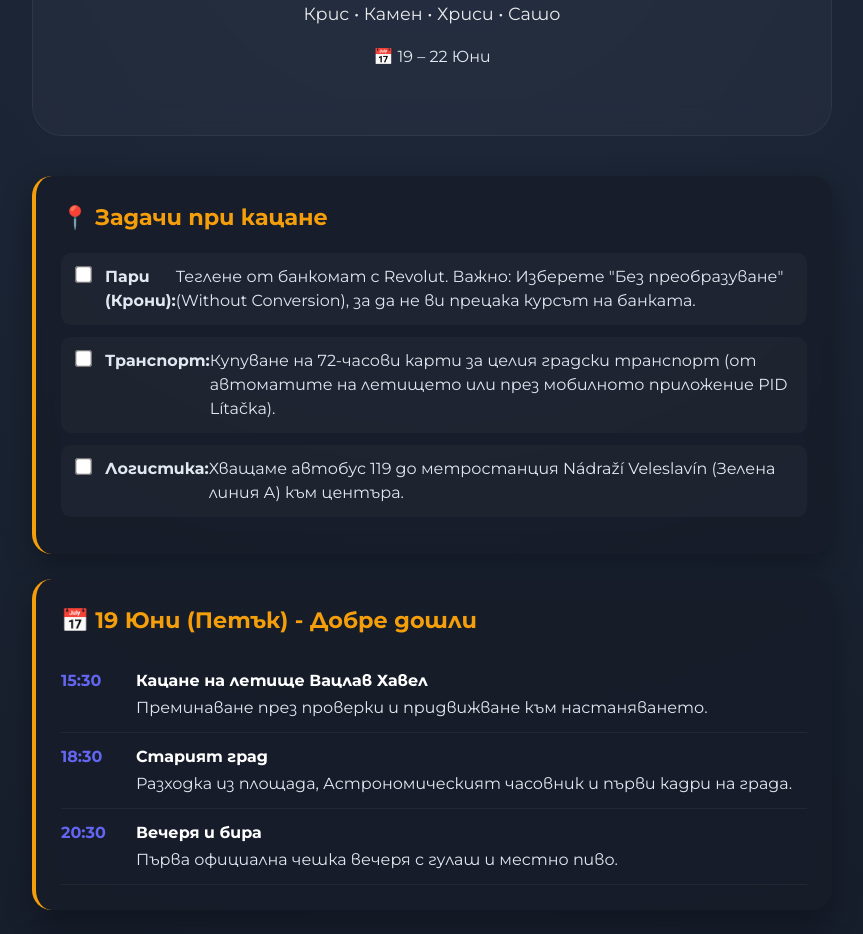
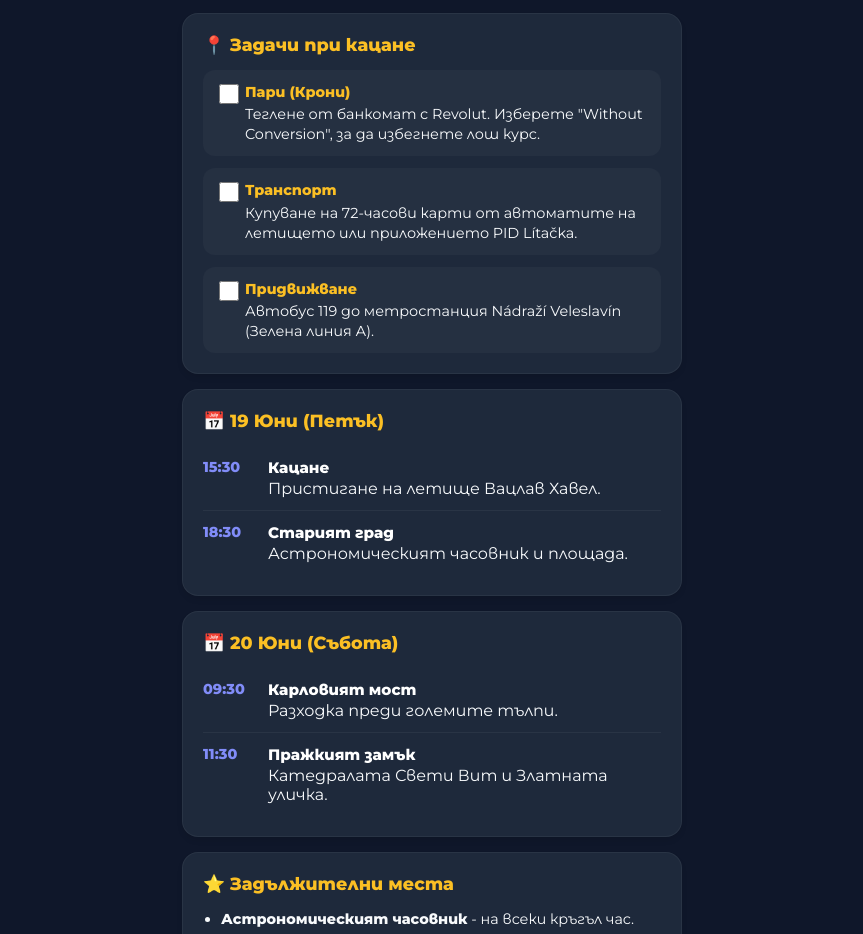
Before and after one commit to Krizerion/prague-trip, a plain HTML site: page index.html in a window 1280 px wide. Shown: the part 142-1076 px from the top of the page, without its empty margins (208-1071 px from the left). Drawn offline with Linux system fonts and the light colour scheme.

Commit message:
Update index.html

```diff
--- a/index.html
+++ b/index.html
@@ -2,82 +2,152 @@
 <html lang="bg">
 <head>
     <meta charset="UTF-8">
-    <meta name="viewport" content="width=device-width, initial-scale=1.0">
-    <title>Прага 2026 | План на пътуването</title>
-    <link href="https://fonts.googleapis.com/css2?family=Montserrat:wght@300;400;700;900&display=swap" rel="stylesheet">
+    <meta name="viewport" content="width=device-width, initial-scale=1.0, maximum-scale=1.0, user-scalable=no">
+    <title>Прага 2026</title>
+    <link href="https://fonts.googleapis.com/css2?family=Montserrat:wght@400;600;800&display=swap" rel="stylesheet">
     <style>
         :root {
-            --bg: #0b0e14;
-            --card: rgba(23, 28, 41, 0.8);
-            --accent: #f59e0b;
-            --text: #e2e8f0;
-            --secondary: #6366f1;
+            --bg: #0f172a;
+            --card: #1e293b;
+            --accent: #fbbf24;
+            --text: #f8fafc;
+            --secondary: #818cf8;
         }
 
         body {
             font-family: 'Montserrat', sans-serif;
-            background: radial-gradient(circle at top, #1e293b 0%, #0b0e14 100%);
+            background-color: var(--bg);
             color: var(--text);
             margin: 0;
-            padding: 15px;
-            line-height: 1.5;
+            padding: 10px;
+            -webkit-font-smoothing: antialiased;
         }
 
-        .container { max-width: 800px; margin: 0 auto; }
+        .container {
+            max-width: 500px;
+            margin: 0 auto;
+        }
 
         header {
             text-align: center;
-            padding: 50px 20px;
-            background: rgba(255, 255, 255, 0.03);
-            backdrop-filter: blur(15px);
-            border-radius: 30px;
-            margin-bottom: 40px;
-            border: 1px solid rgba(255, 255, 255, 0.05);
+            padding: 30px 10px;
+            margin-bottom: 20px;
         }
 
-        h1 { margin: 0; font-weight: 900; font-size: 2.8rem; letter-spacing: 2px; color: var(--accent); }
-        .crew { font-size: 1.1rem; opacity: 0.9; margin-top: 10px; font-weight: 400; color: #fff; }
+        h1 {
+            margin: 0;
+            font-weight: 800;
+            font-size: 2rem;
+            color: var(--accent);
+            letter-spacing: 1px;
+        }
+
+        .crew {
+            font-size: 0.9rem;
+            opacity: 0.8;
+            margin-top: 8px;
+            font-weight: 400;
+        }
 
         .card {
             background: var(--card);
-            backdrop-filter: blur(10px);
-            border-radius: 20px;
-            padding: 25px;
-            margin-bottom: 25px;
-            border-left: 4px solid var(--accent);
-            box-shadow: 0 10px 30px rgba(0,0,0,0.3);
+            border-radius: 16px;
+            padding: 20px;
+            margin-bottom: 15px;
+            box-shadow: 0 4px 6px -1px rgba(0, 0, 0, 0.1);
+            border: 1px solid rgba(255,255,255,0.05);
         }
 
-        h2 { color: var(--accent); margin-top: 0; font-size: 1.4rem; display: flex; align-items: center; }
+        h2 {
+            color: var(--accent);
+            margin: 0 0 15px 0;
+            font-size: 1.1rem;
+            display: flex;
+            align-items: center;
+            gap: 8px;
+        }
+
+        /* Оптимизиран списък със задачи */
+        .todo-list {
+            display: flex;
+            flex-direction: column;
+            gap: 12px;
+        }
 
         .todo-item {
-            display: flex;
-            align-items: flex-start;
-            margin-bottom: 12px;
+            display: grid;
+            grid-template-columns: 30px 1fr;
+            align-items: start;
+            background: rgba(255,255,255,0.03);
             padding: 12px;
-            background: rgba(255,255,255,0.03);
-            border-radius: 10px;
+            border-radius: 12px;
         }
 
-        .todo-item input { margin-right: 15px; transform: scale(1.3); accent-color: var(--accent); }
+        .todo-item input {
+            width: 20px;
+            height: 20px;
+            margin-top: 2px;
+            accent-color: var(--accent);
+        }
 
-        .schedule-row {
+        .todo-text {
+            font-size: 0.9rem;
+            line-height: 1.4;
+        }
+
+        .todo-text b {
+            color: var(--accent);
+            display: block;
+            margin-bottom: 2px;
+        }
+
+        /* Програма по часове */
+        .schedule-item {
             display: flex;
+            gap: 15px;
             padding: 12px 0;
             border-bottom: 1px solid rgba(255,255,255,0.05);
         }
 
-        .time { min-width: 75px; font-weight: 700; color: var(--secondary); }
-        .event { flex: 1; }
-        .event strong { display: block; color: #fff; margin-bottom: 3px; }
+        .schedule-item:last-child { border: none; }
 
-        .must-visit { border-left-color: #ef4444; }
-        .extra { border-left-color: #10b981; }
+        .time {
+            font-weight: 700;
+            color: var(--secondary);
+            font-size: 0.9rem;
+            min-width: 50px;
+        }
 
-        ul { padding-left: 20px; }
-        li { margin-bottom: 10px; }
+        .details b {
+            display: block;
+            font-size: 0.95rem;
+            color: #fff;
+            margin-bottom: 2px;
+        }
 
-        footer { text-align: center; padding: 40px; font-size: 0.9rem; opacity: 0.6; }
+        .details p {
+            margin: 0;
+            font-size: 0.85rem;
+            opacity: 0.8;
+        }
+
+        ul {
+            padding-left: 18px;
+            margin: 0;
+        }
+
+        li {
+            font-size: 0.9rem;
+            margin-bottom: 8px;
+            line-height: 1.4;
+        }
+
+        footer {
+            text-align: center;
+            padding: 20px;
+            font-size: 0.8rem;
+            opacity: 0.5;
+        }
     </style>
 </head>
 <body>
@@ -85,103 +155,106 @@
     <div class="container">
         <header>
             <h1>ПРАГА 2026</h1>
-            <p class="crew">Крис • Камен • Хриси • Сашо</p>
-            <p>📅 19 – 22 Юни</p>
+            <div class="crew">Крис • Камен • Хриси • Сашо</div>
         </header>
 
-        <!-- ПЪРВИ СТЪПКИ -->
+        <!-- ЗАДАЧИ -->
         <div class="card">
             <h2>📍 Задачи при кацане</h2>
-            <div class="todo-item"><input type="checkbox"> <strong>Пари (Крони):</strong> Теглене от банкомат с Revolut. Важно: Изберете "Без преобразуване" (Without Conversion), за да не ви прецака курсът на банката.</div>
-            <div class="todo-item"><input type="checkbox"> <strong>Транспорт:</strong> Купуване на 72-часови карти за целия градски транспорт (от автоматите на летището или през мобилното приложение PID Lítačka).</div>
-            <div class="todo-item"><input type="checkbox"> <strong>Логистика:</strong> Хващаме автобус 119 до метростанция Nádraží Veleslavín (Зелена линия А) към центъра.</div>
+            <div class="todo-list">
+                <div class="todo-item">
+                    <input type="checkbox">
+                    <div class="todo-text">
+                        <b>Пари (Крони)</b>
+                        Теглене от банкомат с Revolut. Изберете "Without Conversion", за да избегнете лош курс.
+                    </div>
+                </div>
+                <div class="todo-item">
+                    <input type="checkbox">
+                    <div class="todo-text">
+                        <b>Транспорт</b>
+                        Купуване на 72-часови карти от автоматите на летището или приложението PID Lítačka.
+                    </div>
+                </div>
+                <div class="todo-item">
+                    <input type="checkbox">
+                    <div class="todo-text">
+                        <b>Придвижване</b>
+                        Автобус 119 до метростанция Nádraží Veleslavín (Зелена линия А).
+                    </div>
+                </div>
+            </div>
         </div>
 
-        <!-- ПРОГРАМА ПО ДНИ -->
+        <!-- ПРОГРАМА -->
         <div class="card">
-            <h2>📅 19 Юни (Петък) - Добре дошли</h2>
-            <div class="schedule-row">
+            <h2>📅 19 Юни (Петък)</h2>
+            <div class="schedule-item">
                 <div class="time">15:30</div>
-                <div class="event"><strong>Кацане на летище Вацлав Хавел</strong> Преминаване през проверки и придвижване към настаняването.</div>
+                <div class="details">
+                    <b>Кацане</b>
+                    Пристигане на летище Вацлав Хавел.
+                </div>
             </div>
-            <div class="schedule-row">
+            <div class="schedule-item">
                 <div class="time">18:30</div>
-                <div class="event"><strong>Старият град</strong> Разходка из площада, Астрономическият часовник и първи кадри на града.</div>
-            </div>
-            <div class="schedule-row">
-                <div class="time">20:30</div>
-                <div class="event"><strong>Вечеря и бира</strong> Първа официална чешка вечеря с гулаш и местно пиво.</div>
+                <div class="details">
+                    <b>Старият град</b>
+                    Астрономическият часовник и площада.
+                </div>
             </div>
         </div>
 
         <div class="card">
-            <h2>📅 20 Юни (Събота) - Класическа Прага</h2>
-            <div class="schedule-row">
+            <h2>📅 20 Юни (Събота)</h2>
+            <div class="schedule-item">
                 <div class="time">09:30</div>
-                <div class="event"><strong>Карловият мост</strong> Пресичане на моста, докато тълпите още не са огромни.</div>
+                <div class="details">
+                    <b>Карловият мост</b>
+                    Разходка преди големите тълпи.
+                </div>
             </div>
-            <div class="schedule-row">
+            <div class="schedule-item">
                 <div class="time">11:30</div>
-                <div class="event"><strong>Пражкият замък</strong> Посещение на Катедралата Свети Вит, Златната уличка и кралските градини.</div>
-            </div>
-            <div class="schedule-row">
-                <div class="time">16:00</div>
-                <div class="event"><strong>Мала Страна</strong> Стената на Джон Ленън и почивка в някое уютно кафене.</div>
+                <div class="details">
+                    <b>Пражкият замък</b>
+                    Катедралата Свети Вит и Златната уличка.
+                </div>
             </div>
         </div>
 
         <div class="card">
-            <h2>📅 21 Юни (Неделя) - Гледки отвисоко</h2>
-            <div class="schedule-row">
-                <div class="time">10:30</div>
-                <div class="event"><strong>Хълмът Петрин</strong> Качване с релсовия лифт (фуникуляр) до кулата, която прилича на Айфеловата.</div>
-            </div>
-            <div class="schedule-row">
-                <div class="time">14:00</div>
-                <div class="event"><strong>Река Вълтава</strong> Разходка по крайбрежната или наемане на водно колело тип "лебед".</div>
-            </div>
-            <div class="schedule-row">
-                <div class="time">19:00</div>
-                <div class="event"><strong>Прощална вечер</strong> Посещение на някоя историческа бирария като "U Fleků".</div>
-            </div>
-        </div>
-
-        <!-- MUST HAVE МЕСТА -->
-        <div class="card must-visit">
-            <h2>🔥 Задължителни места (Must Visit)</h2>
+            <h2>⭐ Задължителни места</h2>
             <ul>
-                <li><strong>Астрономическият часовник:</strong> Да видим движението на фигурите на всеки кръгъл час.</li>
-                <li><strong>Карловият мост:</strong> Да намерим статуята със звездите и да си пожелаем нещо.</li>
-                <li><strong>Катедралата Свети Вит:</strong> Най-голямата и важна катедрала в страната.</li>
-                <li><strong>Трделник:</strong> Да пробваме класическия десерт с канела и захар.</li>
+                <li><b>Астрономическият часовник</b> - на всеки кръгъл час.</li>
+                <li><b>Карловият мост</b> - статуята на Св. Ян Непомуцки.</li>
+                <li><b>Трделник</b> - класическият десерт.</li>
+                <li><b>Мала Страна</b> - стената на Джон Ленън.</li>
             </ul>
         </div>
 
-        <!-- АКО ОСТАНЕ ВРЕМЕ -->
-        <div class="card extra">
+        <div class="card" style="border-left-color: #10b981;">
             <h2>⏳ Ако остане време</h2>
             <ul>
-                <li><strong>Вишехрад:</strong> Стара крепост с невероятен парк и гледка към реката.</li>
-                <li><strong>Танцуващата къща:</strong> Една от най-известните модерни сгради в света.</li>
-                <li><strong>Библиотеката Клементинум:</strong> Барокова библиотека, изглеждаща като от приказка.</li>
-                <li><strong>Музеят на илюзиите:</strong> За забавни снимки, ако времето навън е лошо.</li>
+                <li><b>Вишехрад</b> - парк и гледка към реката.</li>
+                <li><b>Танцуващата къща</b> - модерна архитектура.</li>
+                <li><b>Библиотеката Клементинум</b> - бароков стил.</li>
             </ul>
         </div>
 
         <div class="card">
-            <h2>🛫 22 Юни (Понеделник) - Обратно към вкъщи</h2>
-            <div class="schedule-row">
-                <div class="time">06:30</div>
-                <div class="event"><strong>Ранно събуждане</strong> Бързо кафе и чек-аут.</div>
-            </div>
-            <div class="schedule-row">
+            <h2>🛫 22 Юни (Понеделник)</h2>
+            <div class="schedule-item">
                 <div class="time">07:00</div>
-                <div class="event"><strong>Тръгване към летището</strong> Трябва да сме там поне 2 часа преди полета в 09:00.</div>
+                <div class="details">
+                    <b>Към летището</b>
+                    Тръгване за полет в 09:00.
+                </div>
             </div>
         </div>
 
         <footer>
-            Приятно пътуване, Крис, Камен, Хриси и Сашо! 🇨🇿
+            Приятно пътуване, банда! 🇨🇿
         </footer>
     </div>
 
```
